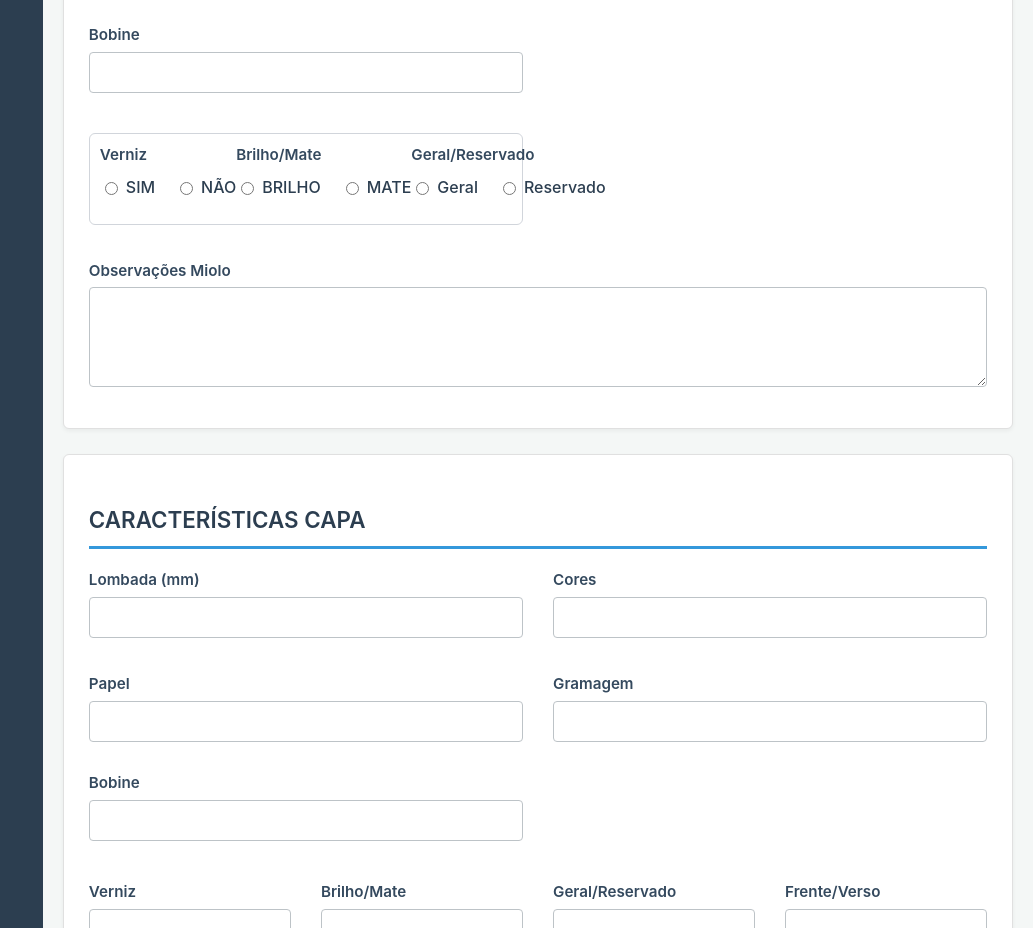
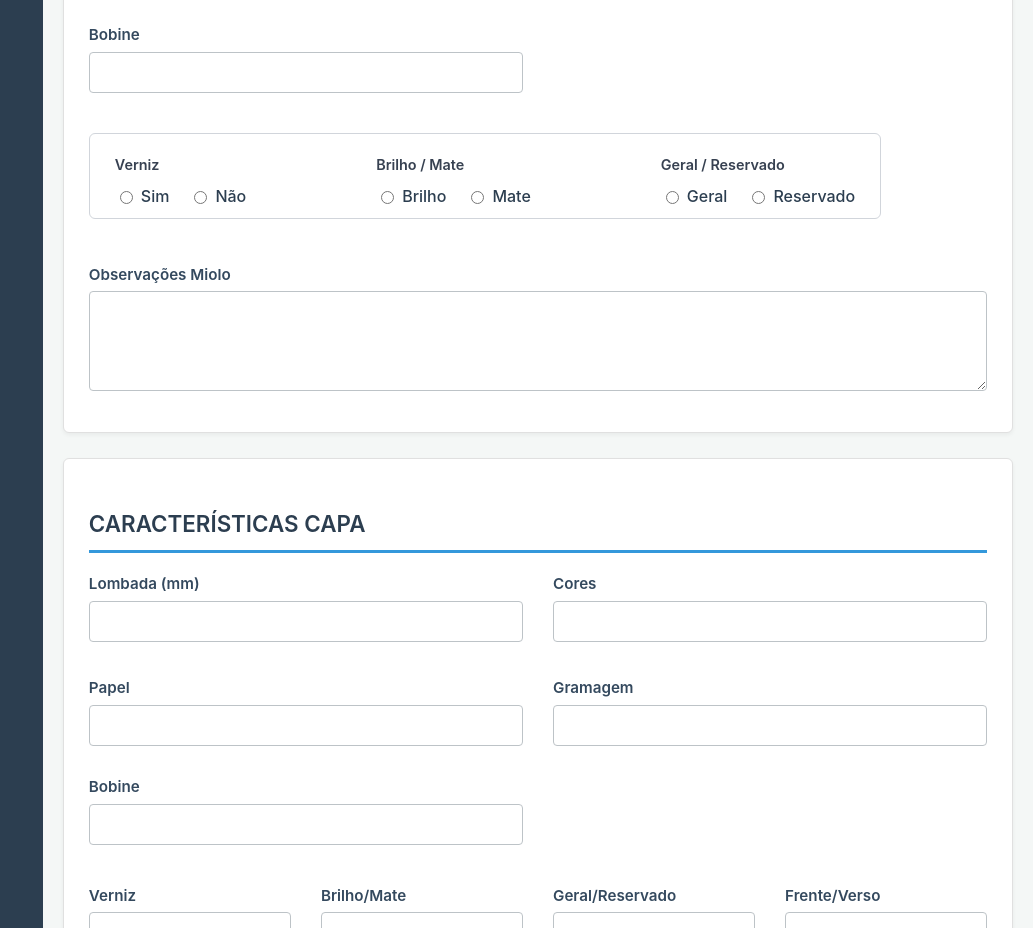
Before and after one commit to HelderOliveira77/crm-os-frontend, a React (Vite) app: page /dashboard/os/nova in a window 1280 px wide. Shown: the part 1720-2648 px from the top of the page, without its empty margins (247-1280 px from the left). Built offline with nearby package versions, Linux system fonts and the light colour scheme; sample sign-in values are in the browser's storage.

Commit message:
Atualizações FRONTEND 12112025

```diff
--- a/src/pages/NovaOS.jsx
+++ b/src/pages/NovaOS.jsx
@@ -284,6 +284,34 @@ const SubGrid = ({ layoutType = 'two-fixed', children, title }) => {
         </div>
     );
 };
+const SubGrid_2 = ({ layoutType = 'two-fixed', children, title }) => {
+    const style = getSectionContentStyle(layoutType);
+    return (
+        <div
+            style={{
+                gridColumn: '1 / 0', // Ocupa a largura total da área do formulário
+                padding: '5px 0',
+                borderTop: title ? '1px dashed #ccc' : 'none',
+                marginTop: title ? '15px' : '0'
+            }} >
+            {title && (
+                <h4 style={{ color: '#34495e', marginBottom: '15px', fontSize: '1.1em' }}>
+                    {title}
+                </h4>
+            )}
+            <div
+                style={{
+                    ...style,
+                    // CRÍTICO: Alinha os ITENS no canto esquerdo da CÉLULA
+                    justifyItems: 'flex-start',
+                    // CRÍTICO: Alinha os ITENS no topo da CÉLULA (verticalmente)
+                    alignItems: 'flex-start',
+                }}>
+                {children}
+            </div>
+        </div>
+    );
+};
 const CustomSelect = ({
     label,
     name,
@@ -470,6 +498,56 @@ const FormRadioGroup = ({ label, name, value, onChange, options, required = fals
             </label>
             {/* CORREÇÃO: Adicione 'width: 'fit-content'' aqui */}
             <div style={{ display: 'flex', gap: '20px', justifyContent: 'flex-start', width: 'fit-content' }}>
+                {options.map((option) => (
+                    <label key={option} style={{ display: 'flex', alignItems: 'center', gap: '5px' }}>
+                        <input
+                            type="radio"
+                            name={name}
+                            value={option}
+                            checked={value === option}
+                            onChange={onChange}
+                            style={{ cursor: 'pointer' }}
+                        />
+                        <span style={{ color: '#2c3e50', fontWeight: '500' }}>{option}</span>
+                    </label>
+                ))}
+            </div>
+        </div>
+    );
+};
+const FormRadioGroup_2 = ({ label, name, value, onChange, options, required = false, spacing }) => {
+    return (
+        // O container ocupa 100% da largura da célula atribuída (1/3)
+        <div style={{
+            width: '100%', // Crucial para preencher o bloco do pai
+            boxSizing: 'border-box',
+            textAlign: 'left', // Garante que o conteúdo começa à esquerda
+            display: 'flex',
+            flexDirection: 'column',
+            justifyContent: 'flex-start',
+            padding: '0 5px', // Pequeno padding interno para o conteúdo
+        }}>
+
+            {/* RÓTULO: Altura MINIMA, mas sem minHeight fixo */}
+            <label style={{
+                display: 'block',
+                paddingBottom: '8px',
+                fontWeight: '600',
+                fontSize: '0.9rem',
+                color: '#374151',
+                textAlign: 'left',
+                // CRÍTICO: REMOVER O minHeight FIXO (ou usar um valor menor) para que o rótulo possa quebrar a linha sem criar desalinhamento vertical severo.
+                minHeight: '20px',
+            }}>
+                {label} {required && <span style={{ color: 'red' }}>*</span>}
+            </label>
+
+            {/* GRUPO DE RÁDIOS: Alinhado à esquerda */}
+            <div style={{
+                display: 'flex',
+                gap: spacing || '20px', // 🔥 novo parâmetro opcional
+                justifyContent: 'flex-start',
+            }}>
                 {options.map((option) => (
                     <label key={option} style={{ display: 'flex', alignItems: 'center', gap: '5px' }}>
                         <input
@@ -780,46 +858,82 @@ export default function NovaOS() {
                         <FormInput label="Gramagem" name="miolo_gramas" value={formData.miolo_gramas} onChange={handleChange} type="number" />
                         <FormInput label="Bobine" name="bobine_miolo" value={formData.bobine_miolo} onChange={handleChange} />
                     </SubGrid>
-
-                    <div style={{
-                        // ESTILOS DA BORDA
+                    <SubGrid_2>
+                        <div
+                            style={{
+                                gridColumn: '1 / -1', // ocupa toda a largura da grid
                                 border: '1px solid #d1d5db',
                                 borderRadius: '6px',
-                        padding: '10px',
-                        marginTop: '5px',
-                        marginBottom: '15px',
-                    }}>
-                        <div style={{
-                            // ESTILOS PARA ALINHAR OS TRÊS GRUPOS LADO A LADO
+                                padding: '10px 20px',
+                                marginTop: '0px',
+                                marginBottom: '20px',
+                                boxSizing: 'border-box',
+                                backgroundColor: '#fff',
+                            }}
+                        >
+                            {/* Título do grupo */}
+                            <div
+                                style={{
+                                    fontWeight: '600',
+                                    fontSize: '1rem',
+                                    color: '#374151',
+                                    //borderBottom: '1px dashed #e5e7eb',
+                                    paddingBottom: '5px',
+                                    marginBottom: '5px',
+                                }}
+                            >
+                            </div>
+                            {/* ✅ Todos os 3 grupos numa única linha */}
+                            <div
+                                style={{
                                     display: 'flex',
-                            justifyContent: 'space-between', // Distribui o espaço entre os 3
-                        }}>
-                            <FormRadioGroup
+                                    width: '100%',
+                                    justifyContent: 'flex-start',
+                                    alignItems: 'flex-start',
+                                    gap: '120px', // 🔥 aumenta o espaço horizontal entre os grupos
+                                }}
+                            >
+                                {/* GRUPO 1: VERNIZ */}
+                                <div style={{ flex: '0 0 auto' }}>
+                                    <FormRadioGroup_2
                                         label="Verniz"
                                         name="verniz_miolo"
                                         value={formData.verniz_miolo}
                                         onChange={handleChange}
-                                options={['SIM', 'NÃO']}
-                            // required
+                                        options={['Sim', 'Não']}
+                                        spacing={20} // 🔥 espaço entre SIM e NÃO
                                     />
-                            <FormRadioGroup
-                                label="Brilho/Mate"
+                                </div>
+
+                                {/* GRUPO 2: BRILHO/MATE */}
+                                <div style={{ flex: '0 0 auto' }}>
+                                    <FormRadioGroup_2
+                                        label="Brilho / Mate"
                                         name="verniz_miolo_brilho_mate"
                                         value={formData.verniz_miolo_brilho_mate}
                                         onChange={handleChange}
-                                options={['BRILHO', 'MATE']}
-                            // required
+                                        options={['Brilho', 'Mate']}
+                                        spacing={20}
                                     />
-                            <FormRadioGroup
-                                label="Geral/Reservado"
+                                </div>
+
+                                {/* GRUPO 3: GERAL/RESERVADO */}
+                                <div style={{ flex: '0 0 auto' }}>
+                                    <FormRadioGroup_2
+                                        label="Geral / Reservado"
                                         name="verniz_miolo_geral_reservado"
                                         value={formData.verniz_miolo_geral_reservado}
                                         onChange={handleChange}
                                         options={['Geral', 'Reservado']}
-                            // required
+                                        spacing={20}
                                     />
                                 </div>
                             </div>
+                        </div>
+                    </SubGrid_2>
+
+
+
                     {/* <FormInput label="Verniz" name="verniz_miolo" value={formData.verniz_miolo} onChange={handleChange} /> */}
                     {/* <FormInput label="Brilho/Mate" name="verniz_miolo_brilho_mate" value={formData.verniz_miolo_brilho_mate} onChange={handleChange} />
                         <FormInput label="Geral/Reservado" name="verniz_miolo_geral_reservado" value={formData.verniz_miolo_geral_reservado} onChange={handleChange} /> */}
```
Lines whose indentation alone changed are shown as unchanged.
